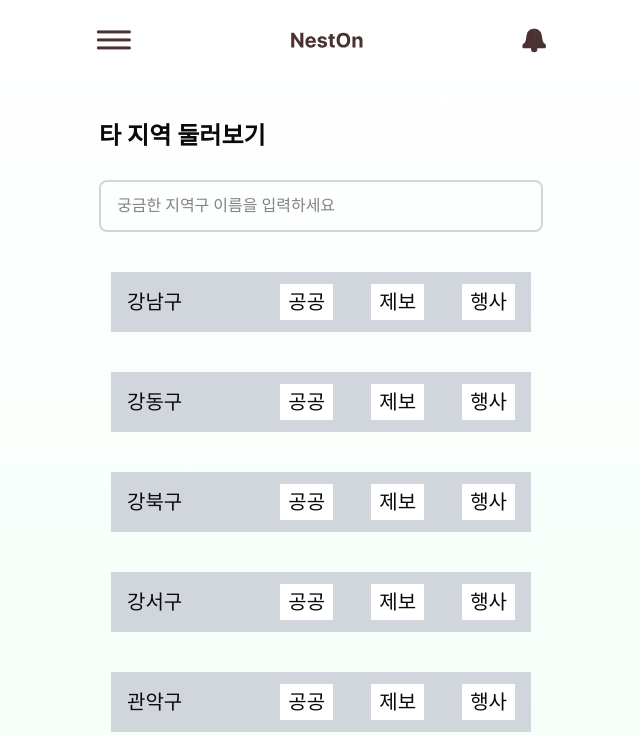
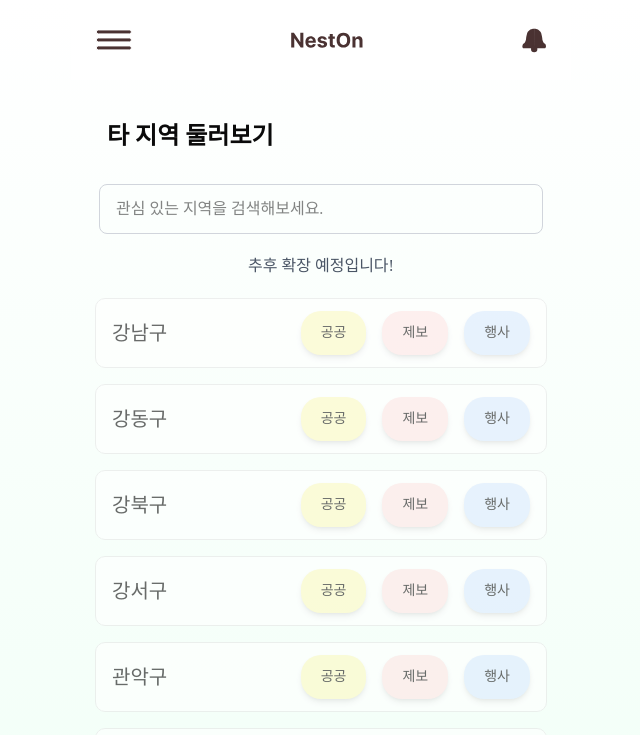
Before and after one commit to Likelion-Yonsei-13th/13-HACKATHON-FRONTEND-Pawsitive, a Next.js app: page /otherareas in a window 1280 px wide. Shown: the top 735 px of the page, without its empty margins (319-959 px from the left). Built offline with nearby package versions, Linux system fonts and the light colour scheme.

Commit message:
fix/메인화면 디테일 조정

```diff
--- a/src/app/(pages)/(mainPages)/home/components/slideDown.tsx
+++ b/src/app/(pages)/(mainPages)/home/components/slideDown.tsx
@@ -34,19 +34,19 @@ export function SlideDown({
   }, [open]);
 
   return (
-    <div ref={rootRef} className={cn("w-[305px] relative", className)}>
+    <div ref={rootRef} className={cn("w-[350px] relative", className)}>
       <button
         onClick={() => setOpen((o) => !o)}
         aria-expanded={open}
         aria-controls={panelId}
         className={cn(
-          "h-[50px] w-full px-4 flex items-center justify-center gap-2",
-          "rounded-[5px] transition-colors duration-200 ease-in-out",
+          "h-[55px] w-full px-4 flex items-center justify-center gap-2",
+          "rounded-[7px] transition-colors duration-200 ease-in-out",
           "focus-visible:outline-none",
 
           open
             ? "bg-[var(--color-mainMint)] text-black border-0 shadow-[0_6px_16px_rgba(0,0,0,0.12)]"
-            : "bg-white text-black border border-gray-200 hover:bg-[var(--color-mainMint)] shadow"
+            : "bg-white text-black border border-gray-200 hover:bg-[var(--color-mainMint)] shadow-md"
         )}
       >
         <span className="text-l">{title}</span>
@@ -86,7 +86,7 @@ export function SlideDown({
                       it.onClick();
                       setOpen(false);
                     }}
-                    className="w-full h-[50px] px-4 text-center"
+                    className="w-full h-[40px] px-4 text-center"
                   >
                     {it.label}
                   </button>
--- a/src/app/(pages)/otherareas/page.tsx
+++ b/src/app/(pages)/otherareas/page.tsx
@@ -19,7 +19,6 @@ export default function OtherAreasPage() {
     "동대문구",
     "동작구",
     "마포구",
-    "서대문구",
     "서초구",
     "성동구",
     "성북구",
@@ -40,30 +39,40 @@ export default function OtherAreasPage() {
   return (
     <PageLayout>
       <div>
-        <p className="text-2xl font-bold flex justify-start items-end mx-7 mt-10 mb-7">
+        <p className="text-2xl font-bold flex justify-start items-end mx-9 mt-10 mb-8">
           타 지역 둘러보기
         </p>
-        <div className="mx-7 mb-10">
+        <div className="mx-7 mb-5">
           <input
             type="text"
             value={searchTerm}
             onChange={(e) => setSearchTerm(e.target.value)}
-            placeholder="궁금한 지역구 이름을 입력하세요"
-            className="w-full px-4 py-3 border-2 border-gray-300 rounded-md focus:outline-none focus:border-blue-500"
+            placeholder="관심 있는 지역을 검색해보세요."
+            className="w-full px-4 py-3 border-1 border-gray-300 rounded-md focus:outline-none focus:border-gray-500"
           />
         </div>
-
+        <p className="flex justify-center mb-5 text-md text-gray-600">
+          추후 확장 예정입니다!
+        </p>
         <ul className="space-y-10">
           {filteredDistricts.map((label) => (
             <li
               key={label}
-              className="relative text-xl bg-gray-300 mx-10 mb-10 pl-4 px-4 py-3"
+              className="relative text-xl opacity-60 bg-white border-1 rounded-[10px] mx-6 mb-4 pl-4 px-4 py-3"
             >
               <div className="flex flex-row justify-between items-center">
-                <p className="text-xl text-center mr-15">{label}</p>
-                <button className="px-2 py-1 text-l bg-white">공공</button>
-                <button className="px-2 py-1 text-l bg-white">제보</button>
-                <button className="px-2 py-1 text-l bg-white">행사</button>
+                <p className="text-xl text-center mr-10">{label}</p>
+                <div className="flex items-center gap-4">
+                  <button className="px-5 py-3 rounded-[20px] text-sm shadow-md bg-[#FDF9C2]">
+                    공공
+                  </button>
+                  <button className="px-5 py-3 rounded-[20px] text-sm shadow-md bg-[#FFE5E5]">
+                    제보
+                  </button>
+                  <button className="px-5 py-3 rounded-[20px] text-sm shadow-md bg-[#DCEBFF]">
+                    행사
+                  </button>
+                </div>
               </div>
             </li>
           ))}
--- a/src/app/page.tsx
+++ b/src/app/page.tsx
@@ -8,12 +8,12 @@ import Image from "next/image";
 export default function MainPage() {
   return (
     <PageLayout>
-      <main className="px-4 pt-20 pb-18 w-full h-full flex flex-col items-center gap-5">
+      <main className="px-4 pt-15 pb-18 w-full h-full flex flex-col items-center gap-5">
         <p className="text-2xl text-center font-bold text-gray-800">
           NestOn 서대문구 이슈 리포트
         </p>
 
-        <div className="flex flex-col items-center gap-8 mt-10">
+        <div className="flex flex-col items-center gap-5 mt-10">
           {/* 공공 데이터 소식 */}
           <SlideDown
             title="공공 데이터 소식"
@@ -52,7 +52,7 @@ export default function MainPage() {
               { type: "link", label: "자세히 보기", href: "/localevent" },
             ]}
           />
-          <div className="flex flex-row gap-6 mt-10 items-center">
+          <div className="flex flex-row gap-6 mt-20 items-center">
             <Link href="/chatbot">
               <Image
                 src="/svg/mainLogo.svg"
@@ -69,7 +69,7 @@ export default function MainPage() {
                 alt="chatbotIcon"
                 width={110}
                 height={84.5}
-                className="mb-10"
+                className="mb-20"
               />
             </Link>
           </div>
@@ -81,7 +81,7 @@ export default function MainPage() {
             </Link>
 
             <Link href="/otherareas">
-              <button className="w-[135.9px] h-[50.307px] text-16 text-center bg-white border rounded-[50px] shadow">
+              <button className="w-[150px] h-[65px] text-14 text-center bg-white border rounded-[50px] shadow-md">
                 타 지역 둘러보기
               </button>
             </Link>
```
